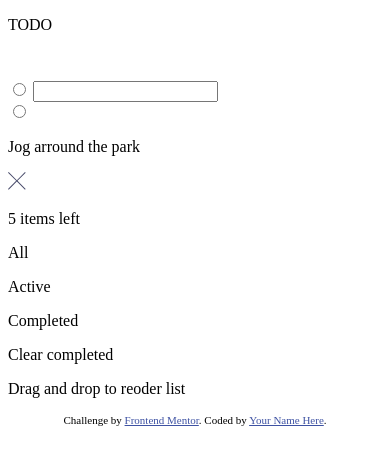
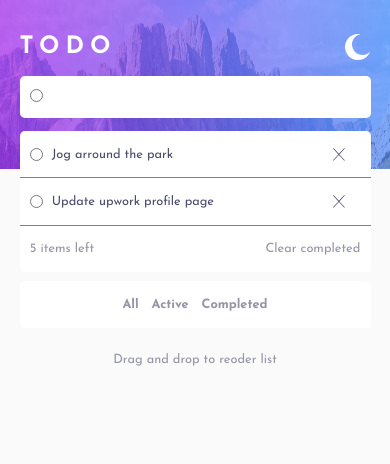
Before and after one commit to musa1992/Todo-App, a plain HTML site: page index.html in a window 390 px wide. Drawn offline with Linux system fonts and the light colour scheme.

Commit message:
create styles for mobile view

```diff
--- a/index.html
+++ b/index.html
@@ -5,6 +5,10 @@
   <meta name="viewport" content="width=device-width, initial-scale=1.0"> <!-- displays site properly based on user's device -->
 
   <link rel="icon" type="image/png" sizes="32x32" href="./images/favicon-32x32.png">
+  <link rel="stylesheet" href="style.css">
+  <link rel="preconnect" href="https://fonts.googleapis.com">
+  <link rel="preconnect" href="https://fonts.gstatic.com" crossorigin>
+  <link href="https://fonts.googleapis.com/css2?family=Josefin+Sans:wght@400;700&display=swap" rel="stylesheet">
 
   <title>Frontend Mentor | Todo app</title>
 
@@ -18,50 +22,64 @@
 
   <main class="main">
     <section class="hero">
-
+      <img src="/images/bg-desktop-light.jpg" alt="" srcset="">
     </section>
     <section class="todo-container">
-      <div class="heading">
+      <div class="container">
+        <div class="heading row">
           <div>
-          <P>TODO</P>
+            <P class="title">TODO</P>
           </div>
           <div>
-          <img src="/images/icon-sun.svg" alt="" srcset="">
+            <img src="/images/icon-moon.svg" alt="" srcset="">
           </div>
         </div>
-      <div>
-        <input type="radio" name="" id="">
+        <div class="input border-rd">
+          <input type="radio" name="" id="" placeholder="Create a new todo ..">
           <input type="text" name="task" id="task">
         </div>
+        <div class="box">
           <div class="todos">
-        <div class="todo">
+            <div class="todo row ">
               <input type="radio" name="" id="">
               <p>Jog arround the park</p>
-          <img src="/images/icon-cross.svg" alt="" srcset="">
+              <img src="/images/icon-cross.svg" alt="" srcset="" class="dlt-btn">
+            </div>
+            <div class="todo row ">
+              <input type="radio" name="" id="">
+              <p>Update upwork profile page</p>
+              <img src="/images/icon-cross.svg" alt="" srcset="" class="dlt-btn">
+            </div>
           </div>
         </div>
         <div class="todos-footer">
+          <div class="num-items">
             <p>5 items left</p>
-        <div class="states">
+            <p class="clear-complete">Clear completed</p>
+          </div>
+          <div class="states row border-rd">
             <p>All</p>
             <p>Active</p>
             <p>Completed</p>
           </div>
-        <p>Clear completed</p>
+
         </div>
-      <div>
+        <div class="order-list">
           <p>Drag and drop to reoder list</p>
+        </div>
       </div>
     </section>
     <section class="light-dark-section">
 
     </section>
 
+    <!-- <div class="attribution">
+      Challenge by <a href="https://www.frontendmentor.io?ref=challenge" target="_blank">Frontend Mentor</a>.
+      Coded by <a href="#">Your Name Here</a>.
+    </div> -->
+
   </main>
 
-  <div class="attribution">
-    Challenge by <a href="https://www.frontendmentor.io?ref=challenge" target="_blank">Frontend Mentor</a>.
-    Coded by <a href="#">Your Name Here</a>.
-  </div>
+
 </body>
 </html>
--- /dev/null
+++ b/style.css
@@ -0,0 +1,141 @@
+* {
+    margin: 0;
+}
+
+*::after, *::before {
+    box-sizing: border-box;
+}
+body {
+    font-family: 'Josefin Sans', sans-serif;
+    font-size: 18px;
+    background-color: hsl(0, 0%, 98%);
+}
+
+input {
+    border: none;
+
+}
+
+input:focus {
+    outline: none;
+}
+
+img {
+    width: 100%;
+    display: block;
+}
+
+.row {
+    display: flex;
+}
+
+.border-rd {
+    border-radius: 5px;
+}
+
+.util-box {
+
+}
+
+.main {
+    position: relative;
+}
+
+.hero {
+    height: 20vh;
+}
+
+.hero > img {
+    height: 100%;
+}
+
+.todo-container {
+    position: absolute;
+    width: 100%;
+    top: 20%;
+    font-size: .8rem;
+}
+
+.container {
+    width: 90%;
+    margin-inline: auto;
+}
+
+.heading {
+    justify-content: space-between;
+    align-items: center;
+    margin-block-end: 1rem;
+}
+
+.title {
+    font-size: 1.5rem;
+    font-weight: 700;
+    letter-spacing: 6px;
+    color: #FFF;
+}
+
+.input {
+    padding-block: 1em;
+    padding-inline: .8em;
+    background-color: #fff;
+    margin-bottom: 1em;
+}
+
+.box {
+    background-color: #FFF;
+    border-top-left-radius: 5px;
+    border-top-right-radius: 5px;
+}
+
+.todo {
+    padding-block: 1.3em;
+    padding-inline: .8em;
+    align-items: center;
+    border-bottom: 1px solid grey;
+    color: hsl(235, 19%, 35%);
+}
+
+.todo > p {
+
+    padding-inline-start: .7em;
+    min-width: 85%;
+}
+
+
+
+.num-items {
+    display: flex;
+    justify-content: space-between;
+    background-color: #FFF;
+    margin-bottom: .75em;
+    padding-inline: .8em;
+    padding-block: 1.3em;
+    border-bottom-left-radius: 5px;
+    border-bottom-right-radius: 5px;
+    color: hsl(236, 9%, 61%);
+    /* box-shadow: 0px 5px 2.5px  rgba(0,0,0,.1); */
+}
+
+.states {
+    background-color: #FFF;
+    justify-content: center ;
+    align-items: center;
+    padding-block: 1.3em;
+    font-weight: 700;
+    color: hsl(236, 9%, 61%);
+}
+
+.states > * + * {
+    padding-left: 1em;
+}
+
+.order-list {
+    margin-top: 2em;
+    text-align: center;
+    color: hsl(236, 9%, 61%);
+}
+
+.dlt-btn {
+    width: 12.5px;
+    height: 12.5px;
+}
```
Lines whose indentation alone changed are shown as unchanged.
